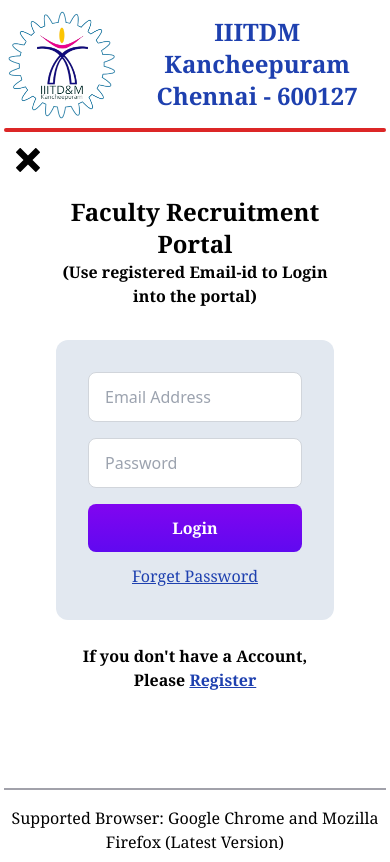
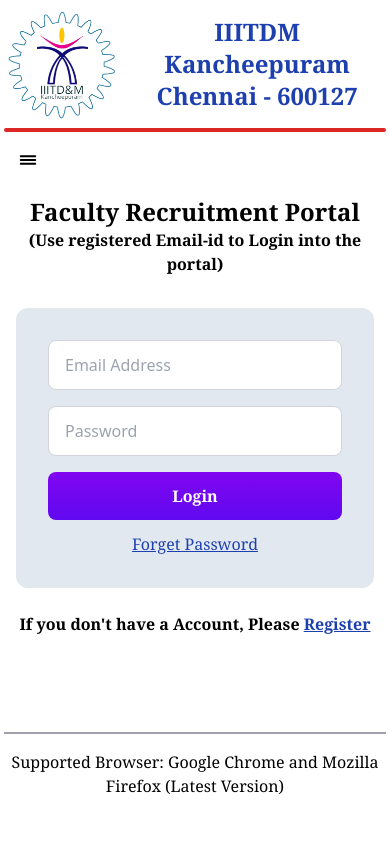
Before and after one commit to microsoftwala/CollegeFaculty, a React (Create React App) app: page / in a window 390 px wide. Built offline with nearby package versions, Linux system fonts and the light colour scheme.

Commit message:
Update page.jsx

```diff
--- a/src/components/page.jsx
+++ b/src/components/page.jsx
@@ -71,7 +71,7 @@
       {width <= 768 && (
         <div className="flex justify-start m-4 text-2xl">
           <button onClick={() => setShow(!show)}>
-            {show === true ? <IoReorderThree /> : <ImCross />}
+            {!show === true ? <IoReorderThree /> : <ImCross />}
           </button>
         </div>
       )}
@@ -113,7 +113,7 @@
             )}
           </div>
         )}
-        <div className={`md:w-3/5 w-full ml-10 mr-10 ${show ? "blur-sm" : ""}`}>
+        <div className={`md:w-3/5 w-full  ${show ? "blur-sm" : ""}`}>
           <div>
             <p className="text-2xl font-serif font-bold blu">
               Faculty Recruitment Portal
```
